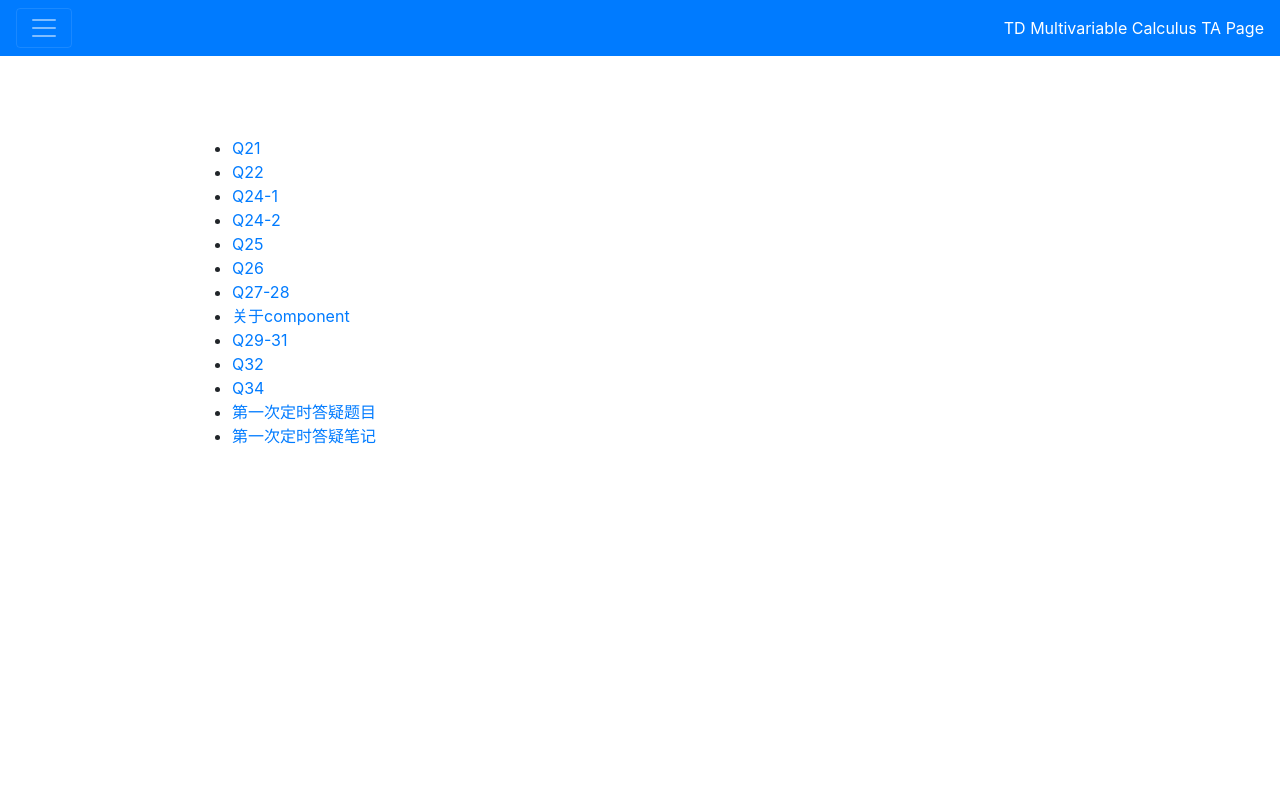
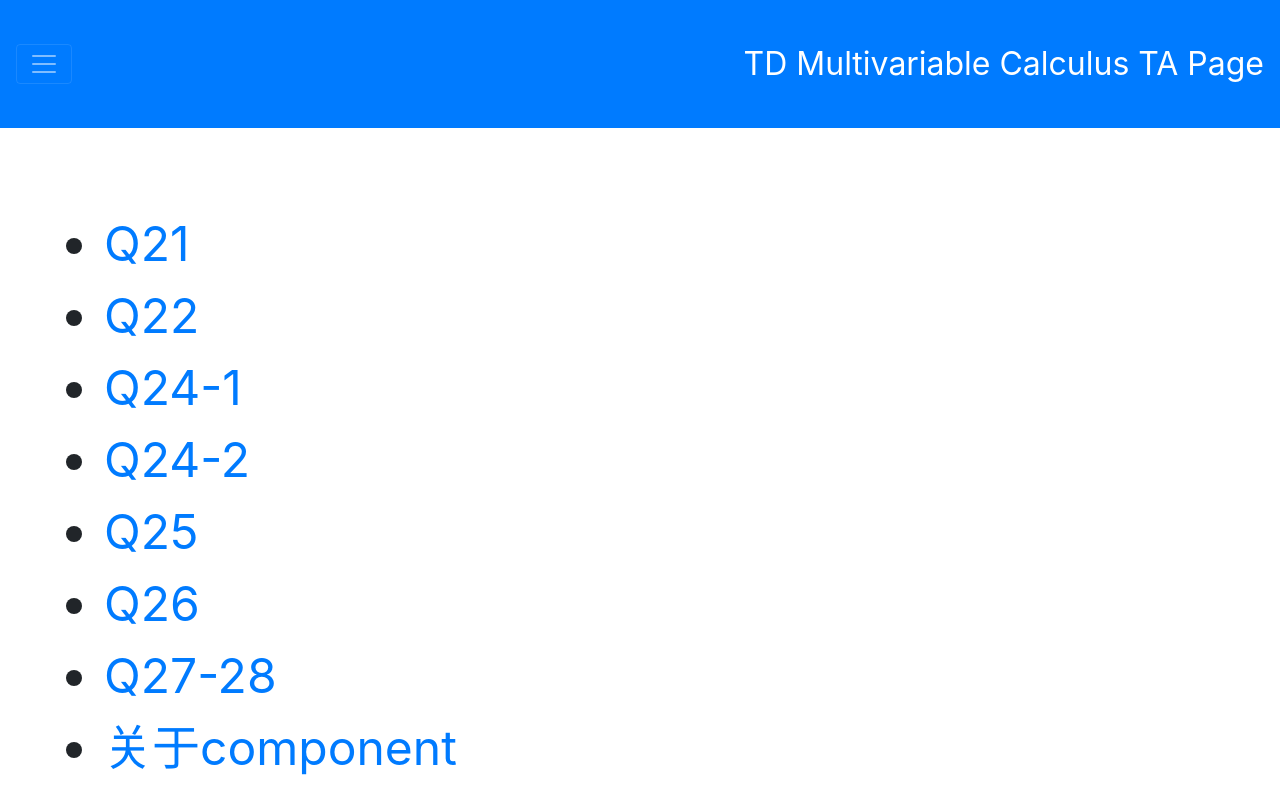
Before and after one commit to victorfu14/TD-MultiVarCalc, a plain HTML site: page lec1.html in a window 1280 px wide. Shown: the top 787 px of the page. Drawn offline with nearby package versions, Linux system fonts and the light colour scheme.

Commit message:
mobile styling

```diff
--- a/css/main.css
+++ b/css/main.css
@@ -20,3 +20,17 @@
 #okay {
     color: white !important;
 }
+
+@media screen and (min-width: 700px) {
+    .content {
+        font-size: 36pt;
+        margin-top: 5rem;
+        width: 90vw;
+        margin-left: auto;
+        margin-right: auto;
+    }
+    .navbar.navbar-dark.bg-primary {
+        min-height: 8rem;
+        font-size: 24pt;
+    }
+}
```
